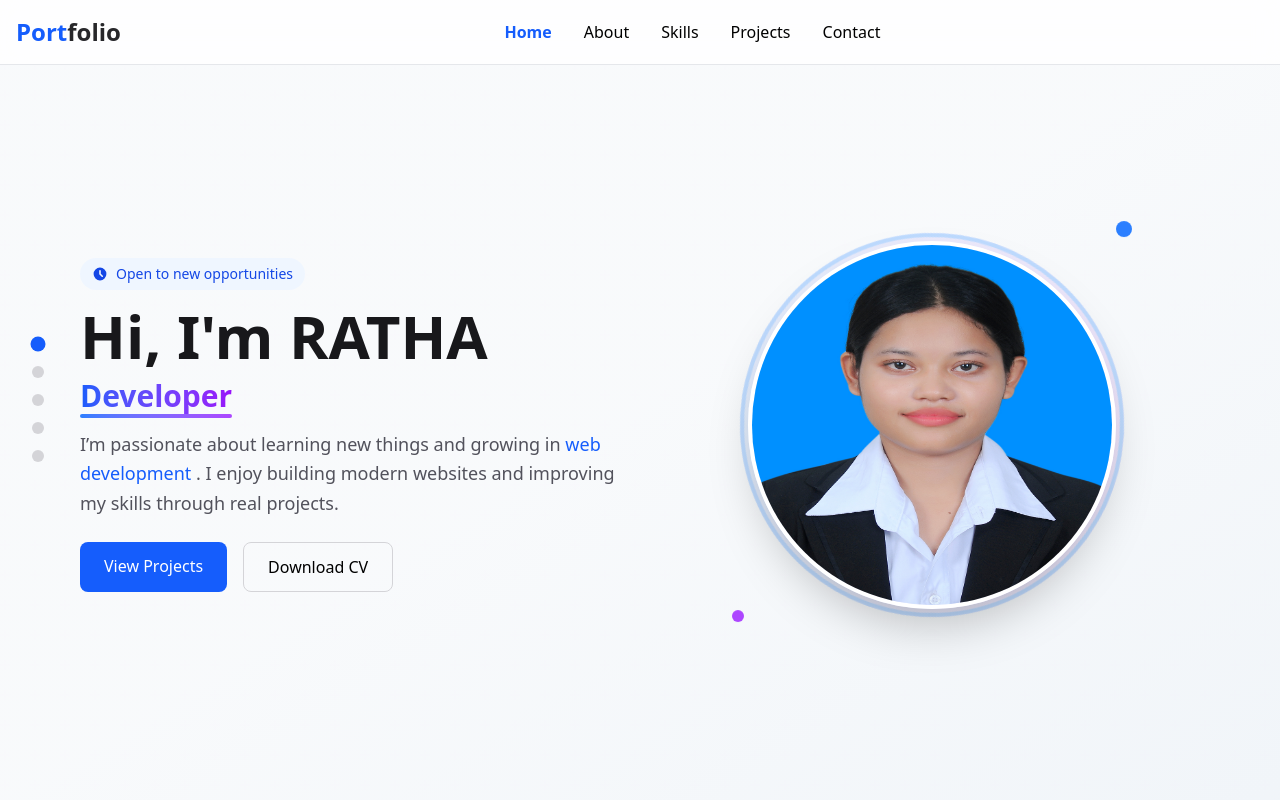
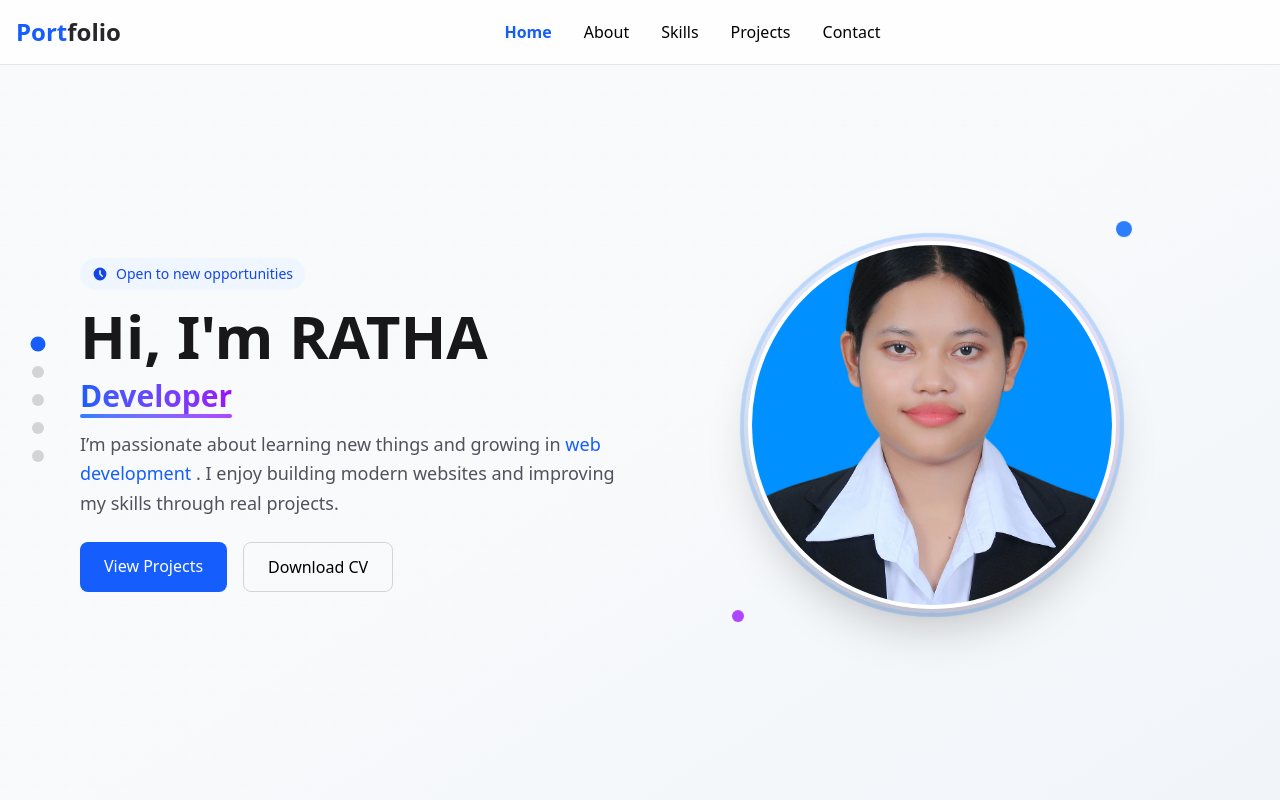
Before and after one commit to PhearomRatha/portfolio-Ratha, a Vue app: page / in a window 1280 px wide. Shown: the top 800 px of the page. Built offline with nearby package versions, Linux system fonts and the light colour scheme.

Commit message:
Update Hero.vue

```diff
--- a/src/components/home/Hero.vue
+++ b/src/components/home/Hero.vue
@@ -20,7 +20,7 @@
             <img
               src="/public/Image/profile.png"
               alt="Ratha"
-              class="w-full h-full object-fit"
+              class="w-full h-full object-cover"
             />
           </div>
 
```
